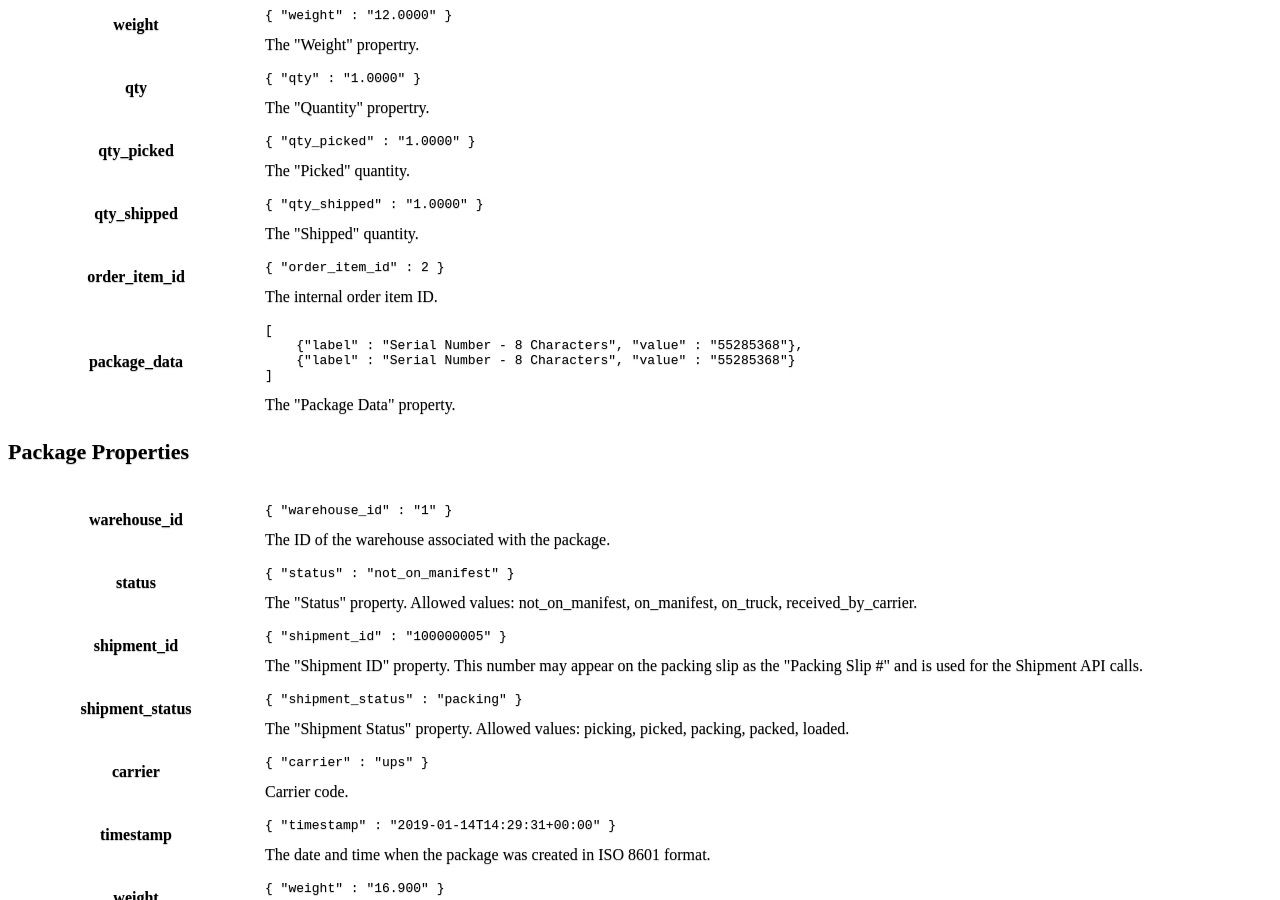
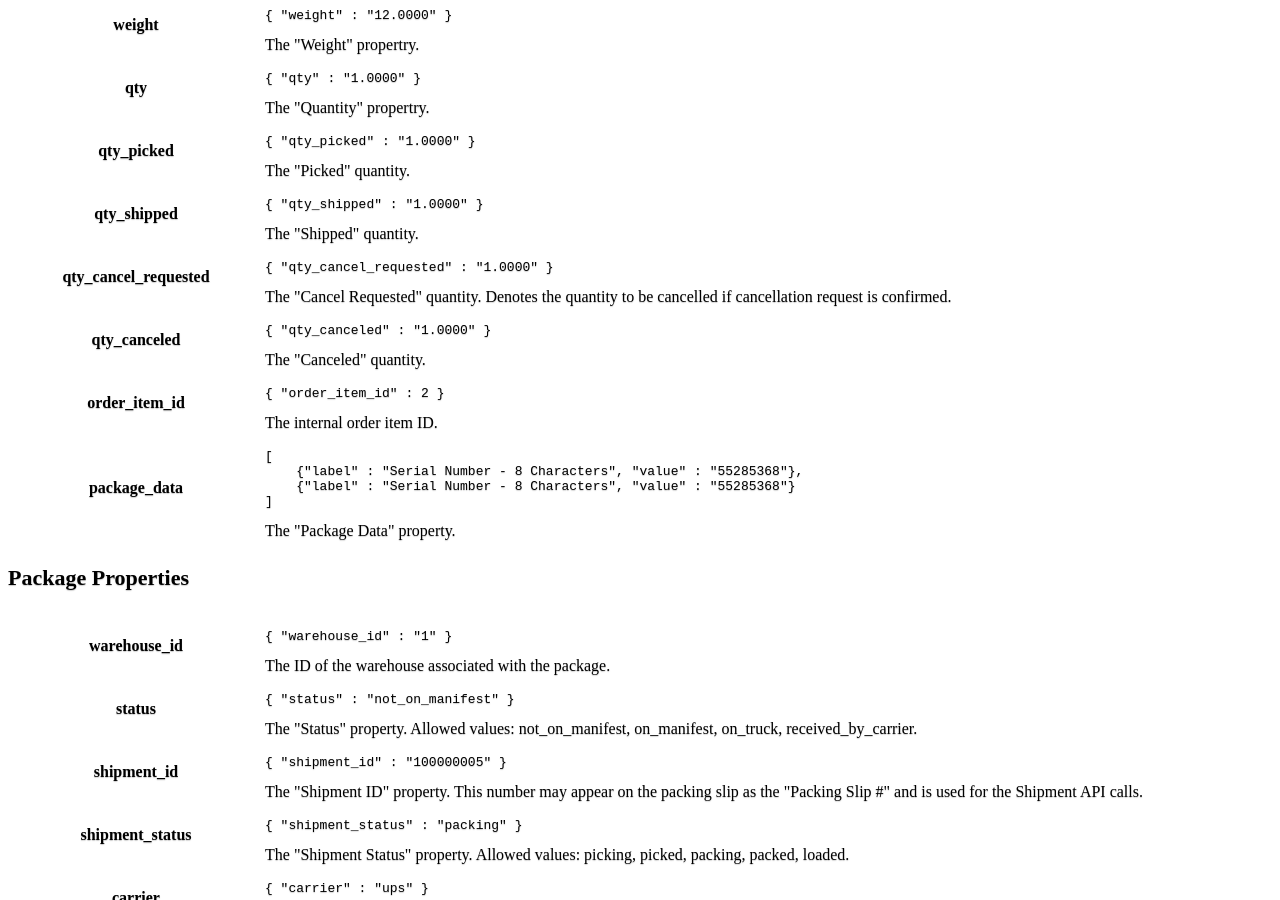
Before and after one commit to ShipStream/shipstream.github.io, a Jekyll site: the page built from _posts/2014-07-25-shipment.md, in a window 1280 px wide and 900 px high, scrolled down 4336 px. Built offline with Jekyll 4.4.1, drawn with Linux system fonts in a browser that asks for light colours; a style sheet for code colours, icons or effects is not loaded.

Commit message:
Add shipment items qty_canceled and qty_cancel_requested.

```diff
--- a/_posts/2014-07-25-shipment.md
+++ b/_posts/2014-07-25-shipment.md
@@ -351,6 +351,20 @@ Shipment information.
         </td>
     </tr>
     <tr>
+        <th>qty_cancel_requested</th>
+        <td>
+            <pre><code>{ "qty_cancel_requested" : "1.0000" }</code></pre>
+            The "Cancel Requested" quantity. Denotes the quantity to be cancelled if cancellation request is confirmed.
+        </td>
+    </tr>
+    <tr>
+        <th>qty_canceled</th>
+        <td>
+            <pre><code>{ "qty_canceled" : "1.0000" }</code></pre>
+            The "Canceled" quantity.
+        </td>
+    </tr>
+    <tr>
         <th>order_item_id</th>
         <td>
             <pre><code>{ "order_item_id" : 2 }</code></pre>
```
